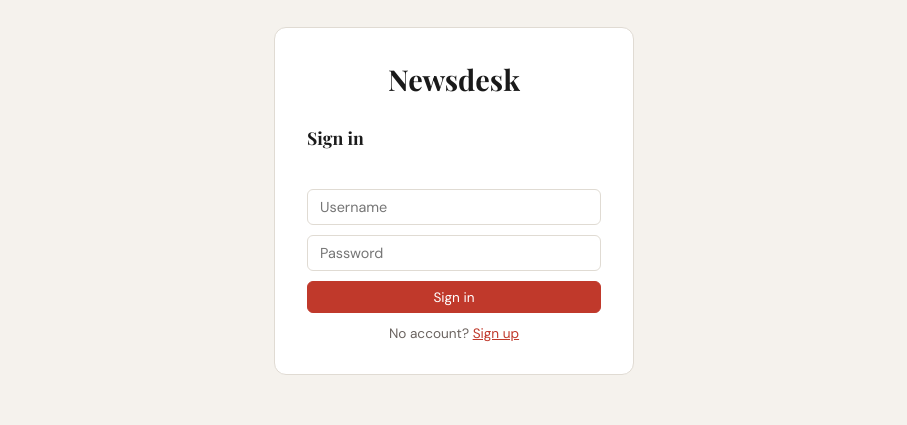
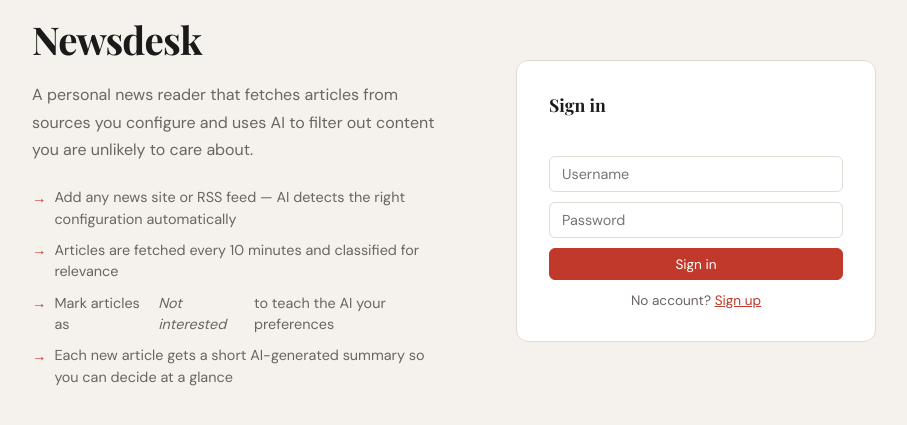
Before and after one commit to tomislavherman/newsdesk, a website: page public/index.html in a window 1280 px wide. Shown: the part 199-624 px from the top of the page, without its empty margins (186-1093 px from the left). Drawn offline with nearby package versions, Linux system fonts and the light colour scheme; no server answers.

Commit message:
Show landing page with site info on auth overlay
Co-Authored-By: Claude Sonnet 4.6 <noreply@anthropic.com>

```diff
--- a/public/index.html
+++ b/public/index.html
@@ -121,6 +121,50 @@
       display: flex;
       align-items: center;
       justify-content: center;
+      padding: 2rem;
+      gap: 4rem;
+    }
+
+    .auth-landing {
+      flex: 1;
+      max-width: 420px;
+    }
+
+    .auth-landing h1 {
+      font-family: 'Playfair Display', serif;
+      font-size: 2.4rem;
+      letter-spacing: -0.02em;
+      margin-bottom: 1rem;
+    }
+
+    .auth-landing p {
+      font-size: 1rem;
+      line-height: 1.7;
+      color: var(--muted);
+      margin-bottom: 1.5rem;
+    }
+
+    .auth-landing ul {
+      list-style: none;
+      display: flex;
+      flex-direction: column;
+      gap: 0.6rem;
+    }
+
+    .auth-landing ul li {
+      font-size: 0.9rem;
+      color: var(--muted);
+      display: flex;
+      align-items: flex-start;
+      gap: 0.5rem;
+      line-height: 1.5;
+    }
+
+    .auth-landing ul li::before {
+      content: '→';
+      color: var(--accent);
+      flex-shrink: 0;
+      margin-top: 0.05em;
     }
 
     .auth-card {
@@ -130,6 +174,7 @@
       padding: 2rem;
       width: 100%;
       max-width: 360px;
+      flex-shrink: 0;
     }
 
     .auth-card h1 {
@@ -137,6 +182,19 @@
       font-size: 1.8rem;
       text-align: center;
       margin-bottom: 1.75rem;
+    }
+
+    @media (max-width: 720px) {
+      .auth-overlay {
+        flex-direction: column;
+        align-items: stretch;
+        overflow-y: auto;
+        padding: 2rem 1.25rem;
+        gap: 2rem;
+      }
+      .auth-landing { max-width: 100%; }
+      .auth-landing h1 { font-size: 1.8rem; }
+      .auth-card { max-width: 100%; }
     }
 
     .auth-card h2 {
@@ -750,9 +808,17 @@
 
   <!-- Auth overlay -->
   <div class="auth-overlay" id="auth-overlay">
+    <div class="auth-landing">
+      <h1>Newsdesk</h1>
+      <p>A personal news reader that fetches articles from sources you configure and uses AI to filter out content you are unlikely to care about.</p>
+      <ul>
+        <li>Add any news site or RSS feed — AI detects the right configuration automatically</li>
+        <li>Articles are fetched every 10 minutes and classified for relevance</li>
+        <li>Mark articles as <em>Not interested</em> to teach the AI your preferences</li>
+        <li>Each new article gets a short AI-generated summary so you can decide at a glance</li>
+      </ul>
+    </div>
     <div class="auth-card">
-      <h1>Newsdesk</h1>
-
       <div id="auth-login-form">
         <h2>Sign in</h2>
         <div class="auth-error" id="login-error"></div>
```
